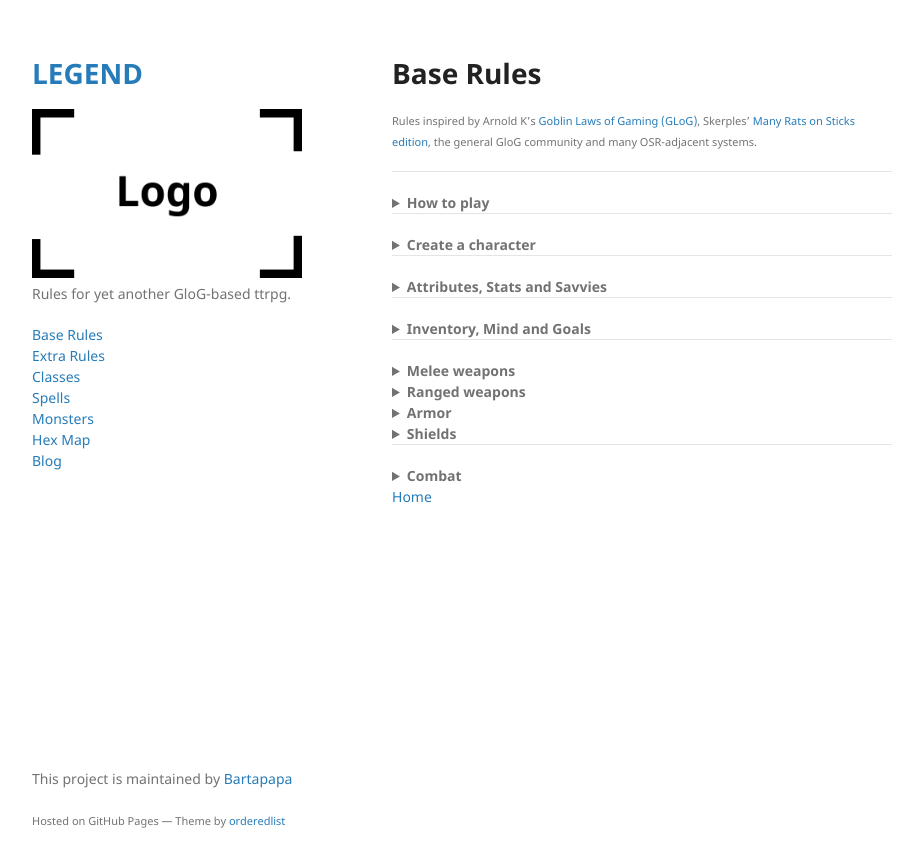
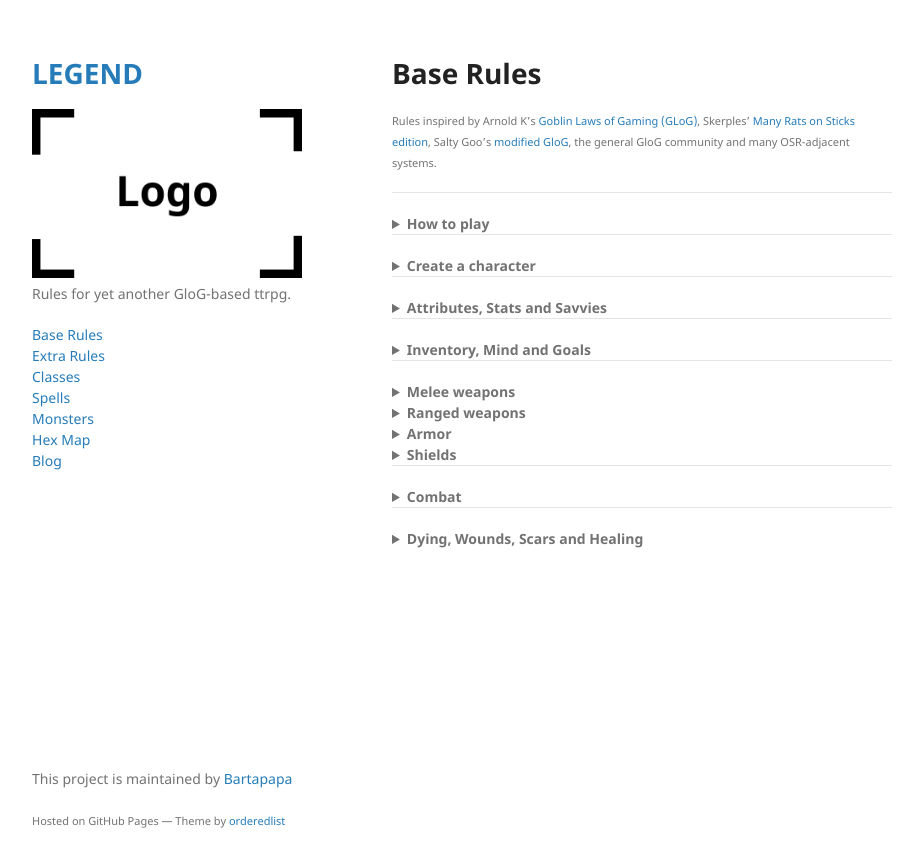
Before and after one commit to Bartapapa/legend, a Jekyll site: the page built from docs/pages/base-rules.md, in a window 1280 px wide. Shown: the top 867 px of the page, without its empty margins (178-1101 px from the left). Built offline with Jekyll 4.4.1, drawn with Linux system fonts in a browser that asks for light colours.

Commit message:
Update base-rules.md

```diff
--- a/docs/pages/base-rules.md
+++ b/docs/pages/base-rules.md
@@ -3,7 +3,7 @@
 title: Base Rules
 permalink: /base-rules/
 ---
-<small>Rules inspired by Arnold K's [Goblin Laws of Gaming (GLoG)](http://goblinpunch.blogspot.com/2020/04/lair-of-lamb-final.html), Skerples' [Many Rats on Sticks edition](https://coinsandscrolls.blogspot.com/2019/10/osr-glog-based-homebrew-v2-many-rats-on.html), the general GloG community and many OSR-adjacent systems.</small>
+<small>Rules inspired by Arnold K's [Goblin Laws of Gaming (GLoG)](http://goblinpunch.blogspot.com/2020/04/lair-of-lamb-final.html), Skerples' [Many Rats on Sticks edition](https://coinsandscrolls.blogspot.com/2019/10/osr-glog-based-homebrew-v2-many-rats-on.html), Salty Goo's [modified GloG](https://saltygoo.github.io/2020/11/09/base-rules/), the general GloG community and many OSR-adjacent systems.</small>
 
 ***
 
@@ -72,39 +72,39 @@
 
 <details markdown="1">
 <summary><b>Inventory, Mind and Goals</b></summary>
-<b>Inventory</b>. You have 10 slots, which can be filled with objects, or bundles of 3 objects of small objects like daggers or potions. Specific ammo, such as arrows or bolts, take up 1 slot but don't expire, unless <b>something bad happens</b>. Your inventory will also fill up with <b>Fatigue</b> and <b>Scars</b> along the way. If you have to add something to your inventory and you don't have enough space, you are <b>Exhausted</b> and can't do much of anything except crawl.
+<u><b>Inventory</b></u>. You have 10 slots, which can be filled with objects, or bundles of 3 objects of small objects like daggers or potions. Specific ammo, such as arrows or bolts, take up 1 slot but don't expire, unless <b>something bad happens</b>. Your inventory will also fill up with <b>Fatigue</b> and <b>Scars</b> along the way. If you have to add something to your inventory and you don't have enough space, you are <b>Exhausted</b> and can't do much of anything except crawl.
 
-<b>Mind</b>. You have 10 slots, which can be filled with savvies, beliefs, and followers. Your mind will also fill up with <b>Stress</b> and <b>Scars</b> along the way. If you have to add something to your mind and you don't have enough space, you <b>Crack</b> and can't do much of anything except whimper. Although, before that happens, you can totally just forget one of your beliefs or savvies. Just don't expect to be getting it back soon.
+<u><b>Mind</b></u>. You have 10 slots, which can be filled with savvies, beliefs, and followers. Your mind will also fill up with <b>Stress</b> and <b>Scars</b> along the way. If you have to add something to your mind and you don't have enough space, you <b>Crack</b> and can't do much of anything except whimper. Although, before that happens, you can totally just forget one of your beliefs or savvies. Just don't expect to be getting it back soon.
 
-<b>Scars</b> can be removed with certain kinds of magic. When that isn't around, sometimes being gagged and thrown in a holding cell for a couple of days, or violently flagellating in penance does the trick.
+<u><b>Scars</b></u> can be removed with certain kinds of magic. When that isn't around, sometimes being gagged and thrown in a holding cell for a couple of days, or violently flagellating in penance does the trick.
 </details>
 
 ***
 
 <details markdown="1">
 <summary><b>Melee weapons</b></summary>
-<u>Improvised</u> weapons (rocks, chairs, bottles) deal 1d3 damage. Most of them <b>break</b> on max damage.
+<u><b>Improvised</b></u> weapons (rocks, chairs, bottles) deal 1d3 damage. Most of them <b>break</b> on max damage.
 
-<u>Light</u> weapons (daggers, javelins) deal 1d6 damage. You can use one in your off-hand, and can be thrown.
+<u><b>Light</b></u> weapons (daggers, javelins) deal 1d6 damage. You can use one in your off-hand, and can be thrown.
 
-<u>Medium</u> weapons (swords, axes) deal 1d6+1 damage. If wielded in two hands, roll twice and take the best.
+<u><b>Medium</b></u> weapons (swords, axes) deal 1d6+1 damage. If wielded in two hands, roll twice and take the best.
 
-<u>Heavy</u> weapons (greatswords, massive clubs) deal 2d6 damage. Need two hands to be wielded.
+<u><b>Heavy</b></u> weapons (greatswords, massive clubs) deal 2d6 damage. Need two hands to be wielded.
 
-<u>Polearms</u> deal 1d6+2 damage. They need two hands to be wielded. One boon on attacks against anyone whose weapon doesn't reach as far as yours. Can be difficult to use in narrow spaces.
+<u><b>Polearms</b></u> deal 1d6+2 damage. They need two hands to be wielded. One boon on attacks against anyone whose weapon doesn't reach as far as yours. Can be difficult to use in narrow spaces.
 
-<u>Two-weapon fighting</u>. When you attack and miss, you can roll again.
+<u><b>Two-weapon fighting</b></u>. When you attack and miss, you can roll again.
 </details>
 
 <details markdown="1">
 <summary><b>Ranged weapons</b></summary>
-<u>Light</u> weapons (darts) deal 1 damage. Can attack twice.
+<u><b>Light</b></u> weapons (darts) deal 1 damage. Can attack twice.
 
-<u>Medium</u> weapons (slings) deal 1d3 damage.
+<u><b>Medium</b></u> weapons (slings) deal 1d3 damage.
 
-<u>Heavy</u> weapons (bows) deal 1d6 damage. They need two hands.
+<u><b>Heavy</b></u> weapons (bows) deal 1d6 damage. They need two hands.
 
-<u>Mechanical</u> weapons (crossbows, muskets) deal 2d6 damage. They need to be reloaded by spending your action.
+<u><b>Mechanical</b></u> weapons (crossbows, muskets) deal 2d6 damage. They need to be reloaded by spending your action.
 </details>
 
 <details markdown="1">
@@ -122,15 +122,15 @@
 <details markdown="1">
 <summary><b>Combat</b></summary>
 
-<u>Turn order:</u> The players act before the enemies, unless the enemies surprised the players.
+<u><b>Turn order:</b></u> The players act before the enemies, unless the enemies surprised the players.
 
-<u>Your turn:</u> When it's your turn, you can do one movement and one action, like attacking or casting a spell. One movement is moving to somewhere nearby - sometimes the GM will ask you to roll for difficult siuations. You can tell a bit of information to your allies during your turn.
+<u><b>Your turn:</b></u> When it's your turn, you can do one movement and one action, like attacking or casting a spell. One movement is moving to somewhere nearby - sometimes the GM will ask you to roll for difficult siuations. You can tell a bit of information to your allies during your turn.
 
-<u>Attacking:</u> You can spend your action to attack a target you can reach with your weapon. For melee weapons, that's at arm's length. You can throw certain weapons if you can see the whites of your target's eyes. If you can see the silhouette and a few details of your target, you can use a ranged weapon. To attack, you roll - you generally use Might for melee weapons, and Grace for ranged weapons. If successful, you deal the weapon's damage to your target.
+<u><b>Attacking:</b></u> You can spend your action to attack a target you can reach with your weapon. For melee weapons, that's at arm's length. You can throw certain weapons if you can see the whites of your target's eyes. If you can see the silhouette and a few details of your target, you can use a ranged weapon. To attack, you roll - you generally use Might for melee weapons, and Grace for ranged weapons. If successful, you deal the weapon's damage to your target.
 
 <i>On the enemies' turn, they might want to attack you back.</i>
 
-<u>Defending:</u> When an enemy attacks you, describe how you're going to defend yourself - dodge out of the way, take the brunt of the blow with your armor, flow with your enemies' attack, etc. This will help the GM determine what attribute you add to your roll. A partial success can mean half damage.
+<u><b>Defending:</b></u> When an enemy attacks you, describe how you're going to defend yourself - dodge out of the way, take the brunt of the blow with your armor, flow with your enemies' attack, etc. This will help the GM determine what attribute you add to your roll. A partial success can mean half damage.
 
 <details markdown="1">
 <summary><i>Example: Combat</i></summary>
@@ -143,4 +143,20 @@
 
 </details>
 
+***
+
+<details markdown="1">
+<summary><b>Dying, Wounds, Scars and Healing</b></summary>
+<u><b>Dying:</b></u> When you have 0 Hit Points, you're <b>Dying</b>. While dying, you get a <b>Wound</b> at the end of each of your turns. If you reach 10 Wounds, you die - make a new character. Each point of damage taken while you're dying also gives you 1 Wound.
+
+While Dying, you can spend your entire turn (action and movement) to try and stabilize. Roll Might, and on a success you stabilize and return to 1 HP. An ally can spend their action to attempt to stabilize you, but they need some medical tools for that. Whatever happens, if you regain HP, like from healing magic or potions, you stabilize.
+
+Stabilizing does not heal your Wounds. You can however heal all your wounds by taking a <b>Scar</b>. You decide whether your Scar takes place in your Inventory or Mind. You can't remove Scars except with exceptional magic or other very complicated tasks. However, when you do get a scar, you also note down the situation in which you acquired it. You can use your new Scar as if it were a Savvy.
+
+<u><b>Healing:</b></u> A 6-hour rest in good conditions (something to eat, warm, and sheltered) removes all Wounds and heals HP to full. A 10-minute break where you eat a sandwich or something heals 1d6+Might HP, although only once per day.
+
+***
+
+
+
 <a href="{{ "/" | absolute_url }}">Home</a>
```
